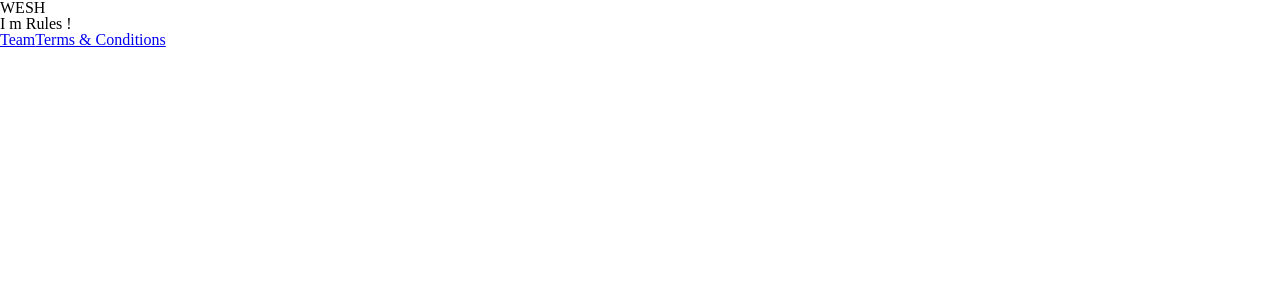
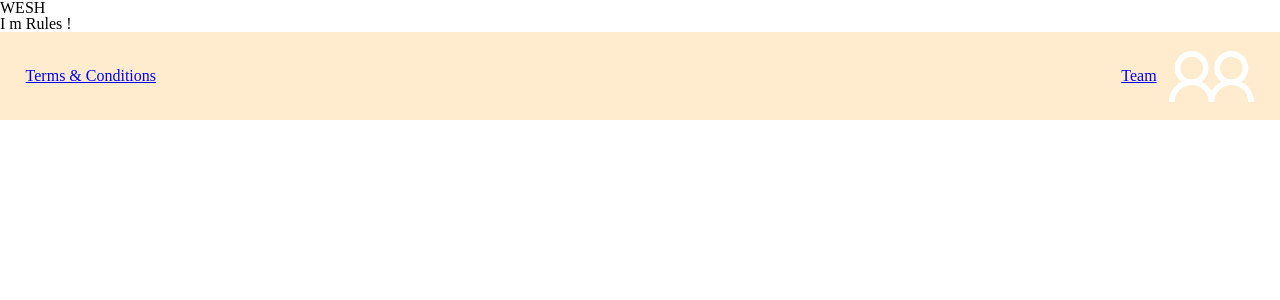
Before and after one commit to WildCodeSchool/2022-03-JS-Lille-project-2-g2-trivialpursuit, a React (Vite) app in the folder frontend/: page /rules in a window 1280 px wide. Shown: the top 300 px of the page. Built offline with nearby package versions, Linux system fonts and the light colour scheme.

Commit message:
styled footer

```diff
--- a/frontend/src/components/Archi/Footer/index.jsx
+++ b/frontend/src/components/Archi/Footer/index.jsx
@@ -5,9 +5,9 @@ import SFooter from "./style";
 function Footer() {
   return (
     <SFooter>
-      <div>
+      <div className="footer">
+        <Legal />
         <Team />
-        <Legal />
       </div>
     </SFooter>
   );
--- a/frontend/src/components/Archi/Footer/style.jsx
+++ b/frontend/src/components/Archi/Footer/style.jsx
@@ -6,5 +6,18 @@ export default styled.footer`
   @media screen and (min-width: 700px) {
     height: 11vh;
     display: block;
+    display: flex;
+    box-sizing: border-box;
+    align-items: center;
+    background-color: blanchedalmond;
+    padding-inline: 2vw;
+
+    div.footer {
+      box-sizing: border-box;
+      width: 100%;
+      display: flex;
+      justify-content: space-between;
+      align-items: center;
+    }
   }
 `;
--- a/frontend/src/components/Links/Team/index.jsx
+++ b/frontend/src/components/Links/Team/index.jsx
@@ -1,7 +1,16 @@
 import { Link } from "react-router-dom";
+import STeam from "./style";
+import team from "../../../assets/pictures/team.svg";
 
 function Team() {
-  return <Link to="/team">Team</Link>;
+  return (
+    <STeam>
+      <Link to="/team">
+        <p>Team</p>
+        <img src={team} alt="Team" />
+      </Link>
+    </STeam>
+  );
 }
 
 export default Team;
--- a/frontend/src/components/Links/Team/style.jsx
+++ b/frontend/src/components/Links/Team/style.jsx
@@ -0,0 +1,14 @@
+import styled from "styled-components";
+
+export default styled.div`
+  @media screen and (min-width: 700px) {
+    box-sizing: border-box;
+    a {
+      display: flex;
+      align-items: center;
+    }
+    p {
+      padding-right: 1vw;
+    }
+  }
+`;
```
